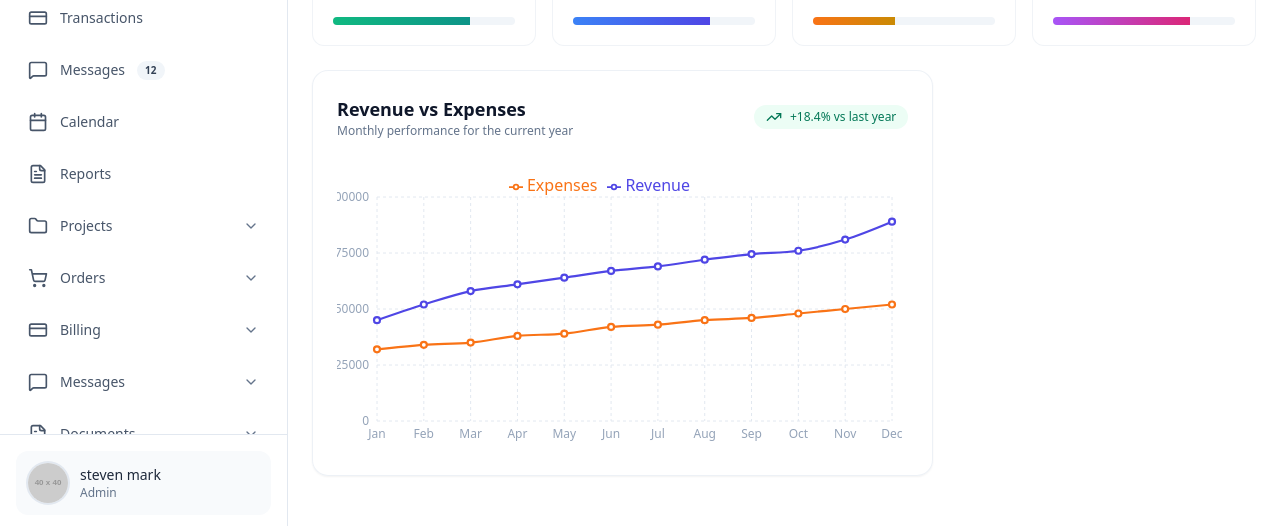
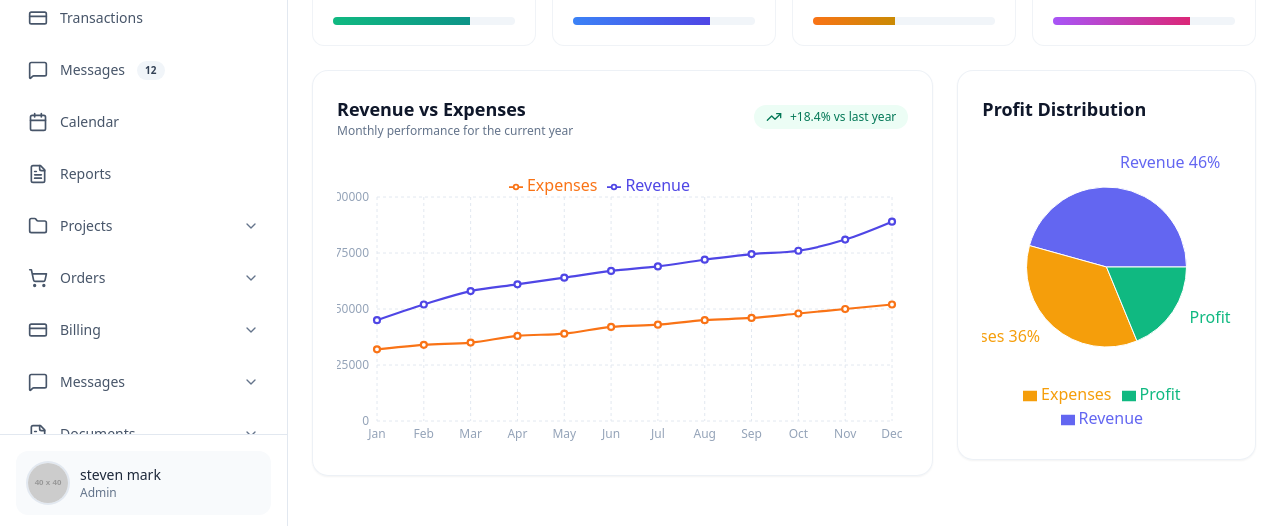
Before and after one commit to edward007-git/admin-dashboard, a React (Vite) app: page / in a window 1280 px wide. Shown: the part 269-795 px from the top of the page. Built offline with nearby package versions, Linux system fonts and the light colour scheme.

Commit message:
domain setup

```diff
--- a/src/Components/Dashboard/ChartSection.jsx
+++ b/src/Components/Dashboard/ChartSection.jsx
@@ -1,5 +1,6 @@
 import React from 'react'
 import RevenueChart from './RevenueChart'
+import ProfitPieChart from './ProfitPieChart'
 
 const ChartSection = () => {
   return (
@@ -7,6 +8,10 @@ const ChartSection = () => {
       <div className='xl:col-span-2'>
          <RevenueChart />
 
+      </div>
+      <div className='hidden xl:block'>
+        <ProfitPieChart />
+
      </div>
     </div>
   )
--- a/src/Components/Dashboard/Dashboard.jsx
+++ b/src/Components/Dashboard/Dashboard.jsx
@@ -1,6 +1,7 @@
 import React from 'react'
 import StaticGrid from './StaticGrid'
 import ChartSection from './ChartSection'
+
 
 const Dashboard = () => {
   return (
```
